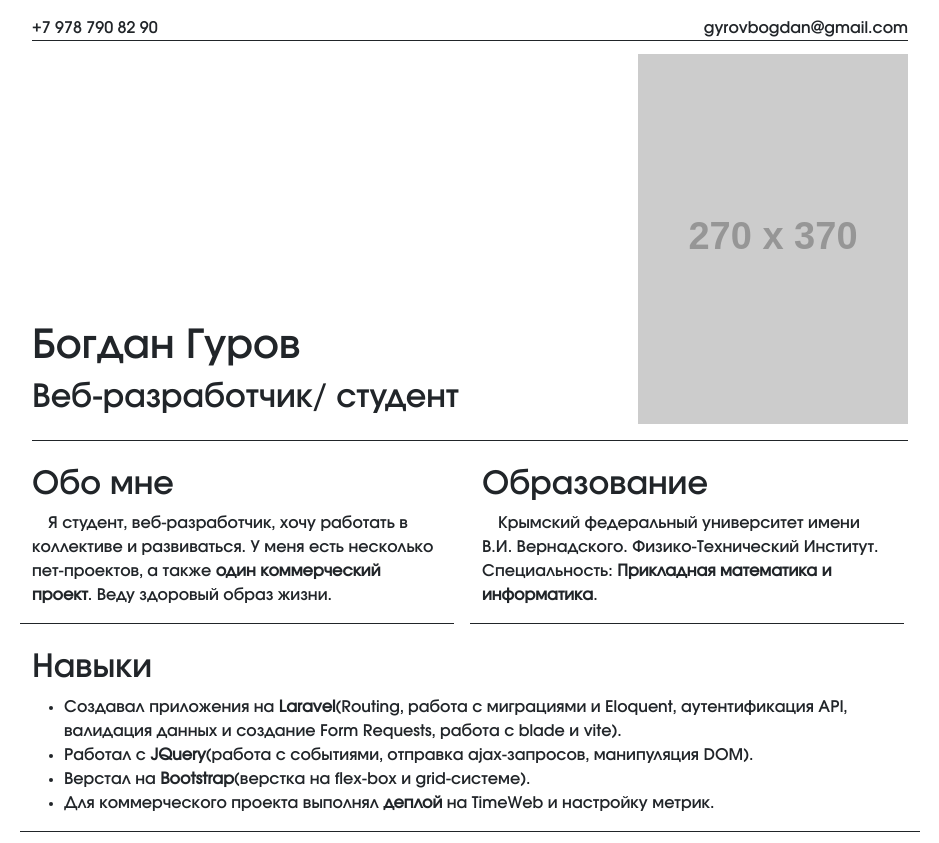
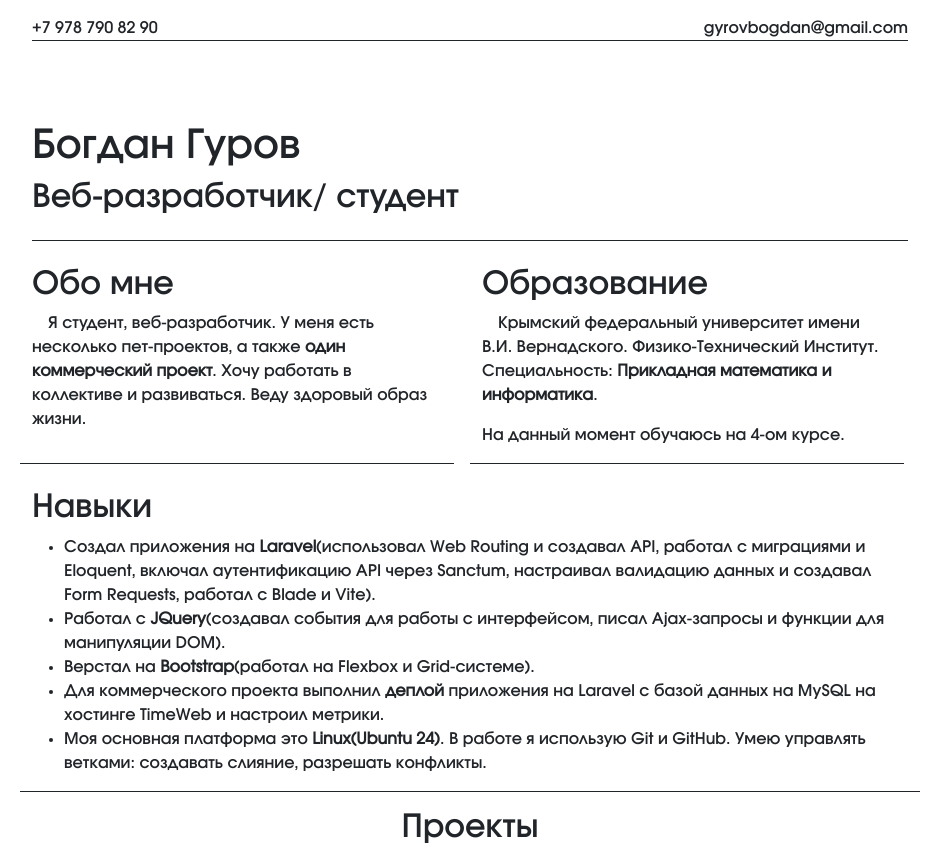
Before and after one commit to gyrovbogdan/gyrovbogdan.github.io, a plain HTML site: page index.html in a window 1280 px wide. Shown: the top 843 px of the page, without its empty margins (170-1109 px from the left). Drawn offline with nearby package versions, Linux system fonts and the light colour scheme; placeholder pictures from the web are drawn by us.

Commit message:
Update text

```diff
--- a/index.html
+++ b/index.html
@@ -23,21 +23,21 @@
         </div>
 
         <div class="d-flex align-items-end justify-content-between border-bottom border-dark py-3"
-            style="height: 400px">
+            style="height: 200px">
             <div>
                 <h1>Богдан Гуров</h1>
                 <h2>Веб-разработчик/ студент</h2>
             </div>
-            <img style="width: 270px; height: 370px;" src="https://via.placeholder.com/270x370" />
+            <!--  <img style="width: 270px; height: 370px;" src="https://via.placeholder.com/270x370" /> -->
         </div>
 
         <div class="row py-4">
             <div class="col border-bottom border-dark me-3">
                 <h3 class="fs-2">Обо мне</h3>
                 <p class="text-indent">
-                    Я студент, веб-разработчик, хочу работать в коллективе и развиваться. У меня есть несколько
+                    Я студент, веб-разработчик. У меня есть несколько
                     пет-проектов, а также <b>один коммерческий
-                        проект</b>. Веду здоровый образ жизни.
+                        проект</b>. Хочу работать в коллективе и развиваться. Веду здоровый образ жизни.
                 </p>
             </div>
 
@@ -47,6 +47,7 @@
                     Крымский федеральный университет имени В.И. Вернадского. Физико-Технический Институт. Специальность:
                     <b>Прикладная математика и информатика</b>.
                 </p>
+                <p> На данный момент обучаюсь на 4-ом курсе.</p>
             </div>
         </div>
         <div class="row border-bottom border-dark">
@@ -54,21 +55,27 @@
                 <h3 class="fs-2">Навыки</h3>
                 <ul>
                     <li>
-                        Создавал приложения на <b>Laravel</b>(Routing, работа с миграциями и Eloquent, аутентификация
-                        API,
-                        валидация данных и
-                        создание Form Requests, работа с blade и vite).
+                        Создал приложения на <b>Laravel</b>(использовал Web Routing и создавал API, работал с миграциями
+                        и Eloquent,
+                        включал аутентификацию API через Sanctum,
+                        настраивал валидацию данных и создавал Form Requests,
+                        работал с Blade и Vite).
                     </li>
                     <li>
-                        Работал с <b>JQuery</b>(работа с событиями, отправка
-                        ajax-запросов, манипуляция DOM).
+                        Работал с <b>JQuery</b>(создавал события для работы с интерфейсом, писал
+                        Ajax-запросы и функции для манипуляции DOM).
                     </li>
                     <li>
-                        Верстал на <b>Bootstrap</b>(верстка на flex-box и grid-системе).
+                        Верстал на <b>Bootstrap</b>(работал на Flexbox и Grid-системе).
                     </li>
                     <li>
-                        Для коммерческого проекта выполнял <b>деплой</b> на TimeWeb и
-                        настройку метрик.
+                        Для коммерческого проекта выполнил <b>деплой</b> приложения на Laravel c базой данных на MySQL
+                        на хостинге TimeWeb и настроил метрики.
+                    </li>
+                    <li>
+                        Моя основная платформа это <b>Linux(Ubuntu 24)</b>. В работе я использую Git и GitHub. Умею
+                        управлять
+                        ветками: создавать слияние, разрешать конфликты.
                     </li>
                 </ul>
             </div>
```
